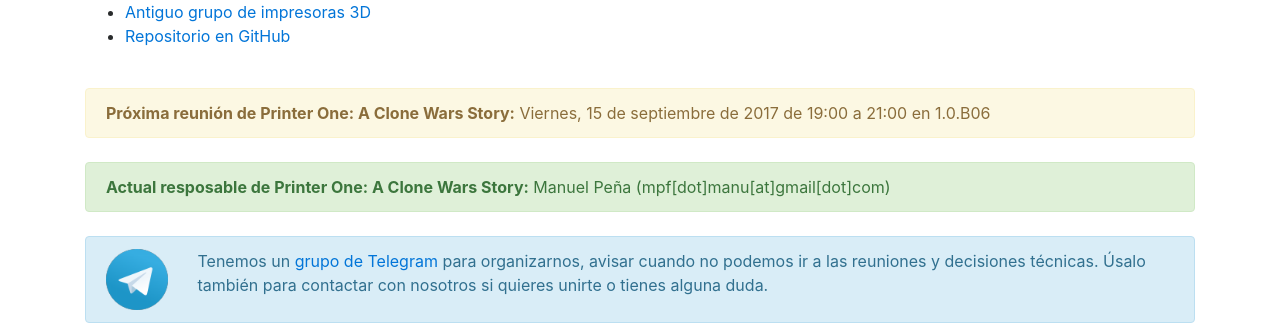
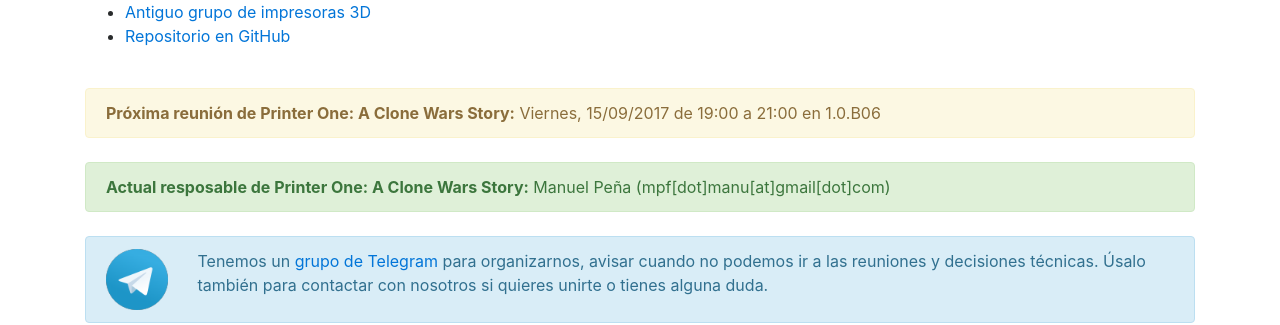
Before and after one commit to asrob-uc3m/asrob-uc3m.github.io, a Jekyll site: the page built from _workgroups/2017-05-28-printer-one.markdown, in a window 1280 px wide and 900 px high, scrolled down 1048 px. Shown: the part 417-742 px from the top of the window. Built offline with Jekyll 4.4.1, drawn with Linux system fonts in a browser that asks for light colours.

Commit message:
Changed date style

```diff
--- a/_workgroups/2017-05-28-printer-one.markdown
+++ b/_workgroups/2017-05-28-printer-one.markdown
@@ -9,7 +9,7 @@ picture: /img/printer_one.png
 picture_full: /img/printer_one-full.jpg
 manager: Manuel Peña
 manager_email: mpf[dot]manu[at]gmail[dot]com
-next_meeting:  Viernes, 15 de septiembre de 2017 de 19:00 a 21:00 en 1.0.B06
+next_meeting:  Viernes, 15/09/2017 de 19:00 a 21:00 en 1.0.B06
 layout: workgroup
 ---
 
```
